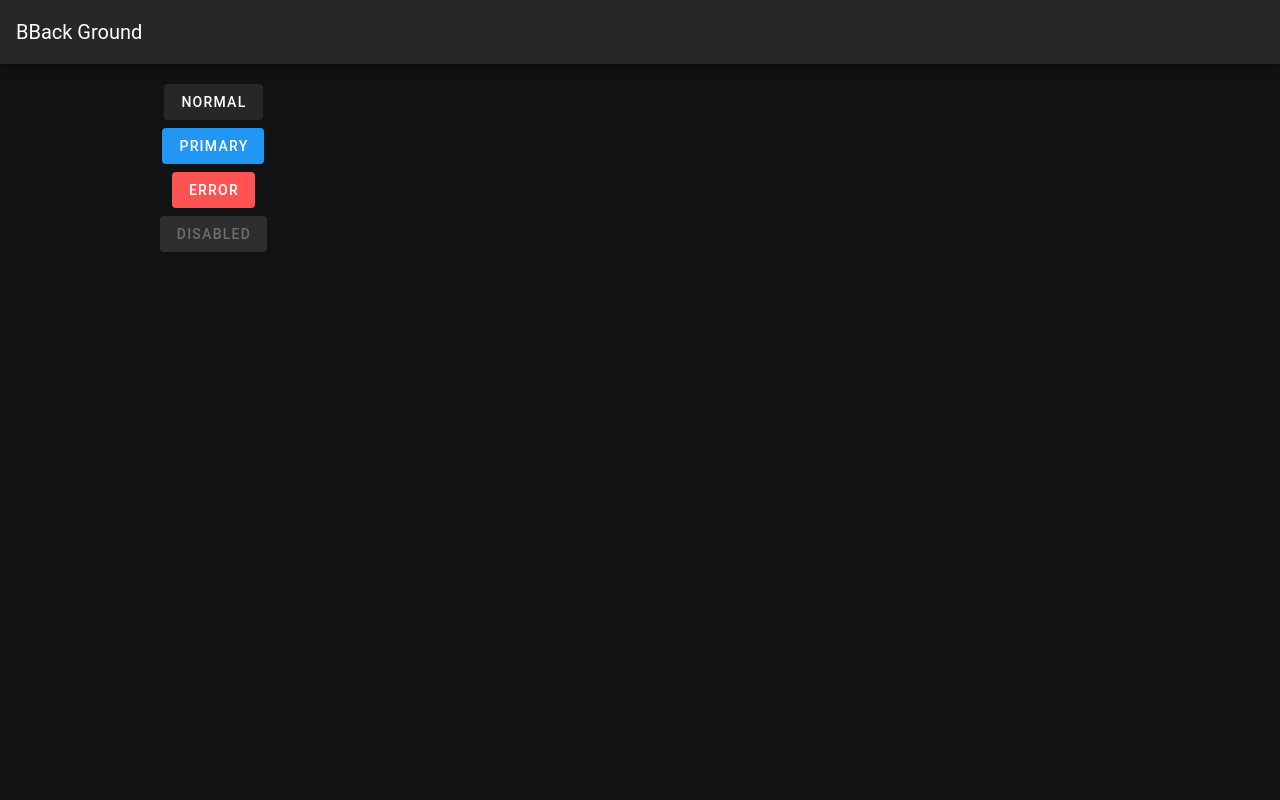
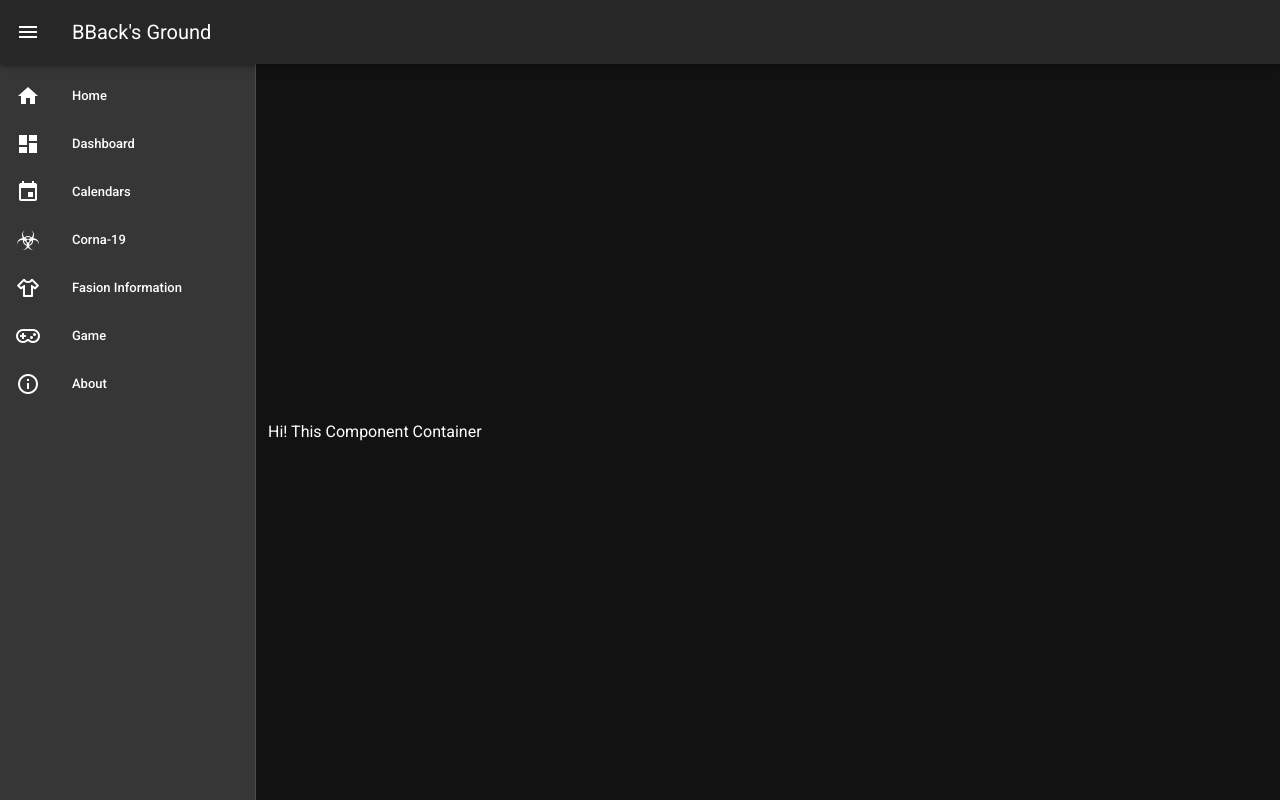
Before and after one commit to BBackJK/TP_BG, a Vue app in the folder front/: page / in a window 1280 px wide. Built offline with nearby package versions, Linux system fonts and the light colour scheme.

Commit message:
[FRONT] Add Header Component

```diff
--- a/front/public/index.html
+++ b/front/public/index.html
@@ -6,4 +6,12 @@
   <body>
     <div id="app"></div>
   </body>
+  <link
+    href="https://fonts.googleapis.com/css?family=Roboto:100,300,400,500,700,900"
+    rel="stylesheet"
+  />
+  <link
+    href="https://cdn.jsdelivr.net/npm/@mdi/font@4.x/css/materialdesignicons.min.css"
+    rel="stylesheet"
+  />
 </html>
--- a/front/src/App.vue
+++ b/front/src/App.vue
@@ -1,33 +1,24 @@
 <template>
   <v-app id="app">
-    <v-app-bar app clipped-left>
-      <v-toolbar-title>BBack Ground</v-toolbar-title>
-    </v-app-bar>
+    <header-component />
     <v-content>
-      <v-col class="text-center" cols="12" sm="4">
-        <div class="my-2">
-          <v-btn depressed>Normal</v-btn>
-        </div>
-        <div class="my-2">
-          <v-btn depressed color="primary">Primary</v-btn>
-        </div>
-        <div class="my-2">
-          <v-btn depressed color="error">Error</v-btn>
-        </div>
-        <div class="my-2">
-          <v-btn depressed disabled>Disabled</v-btn>
-        </div>
-      </v-col>
+      <v-container class="fill-height" fluid>
+        Hi! This Component Container
+      </v-container>
     </v-content>
   </v-app>
 </template>
 
 <script>
+import { Layout } from './components';
+
+const { HeaderComponent } = Layout;
+
 export default {
   name: 'App',
-  data: () => ({
-    drawer: null
-  }),
+  components: {
+    HeaderComponent
+  },
   created() {
     this.$vuetify.theme.dark = true;
   }
--- a/front/src/components/index.js
+++ b/front/src/components/index.js
@@ -1,3 +1,6 @@
 /**
  * This Folder is component set folder.
  */
+import Layout from './layout';
+
+export { Layout };
--- /dev/null
+++ b/front/src/components/layout/HeaderComponent.vue
@@ -0,0 +1,34 @@
+<template>
+  <div>
+    <v-navigation-drawer v-model="drawer" app clipped>
+      <nav-list-component />
+    </v-navigation-drawer>
+    <v-app-bar app clipped-left>
+      <v-app-bar-nav-icon @click.stop="onClickNav" />
+      <v-toolbar-title>BBack's Ground</v-toolbar-title>
+    </v-app-bar>
+  </div>
+</template>
+
+<script>
+import NavListComponent from './NavListComponent';
+
+export default {
+  name: 'Header',
+  components: {
+    NavListComponent
+  },
+  data() {
+    return {
+      drawer: null
+    };
+  },
+  methods: {
+    onClickNav() {
+      this.drawer = !this.drawer;
+    }
+  }
+};
+</script>
+
+<style scoped></style>
--- /dev/null
+++ b/front/src/components/layout/NavListComponent.vue
@@ -0,0 +1,66 @@
+<template>
+  <v-list dense>
+    <v-list-item link>
+      <v-list-item-action>
+        <v-icon>mdi-home</v-icon>
+      </v-list-item-action>
+      <v-list-item-content>
+        <v-list-item-title>Home</v-list-item-title>
+      </v-list-item-content>
+    </v-list-item>
+    <v-list-item link>
+      <v-list-item-action>
+        <v-icon>mdi-view-dashboard</v-icon>
+      </v-list-item-action>
+      <v-list-item-content>
+        <v-list-item-title>Dashboard</v-list-item-title>
+      </v-list-item-content>
+    </v-list-item>
+    <v-list-item link>
+      <v-list-item-action>
+        <v-icon>mdi-calendar</v-icon>
+      </v-list-item-action>
+      <v-list-item-content>
+        <v-list-item-title>Calendars</v-list-item-title>
+      </v-list-item-content>
+    </v-list-item>
+    <v-list-item link>
+      <v-list-item-action>
+        <v-icon>mdi-biohazard</v-icon>
+      </v-list-item-action>
+      <v-list-item-content>
+        <v-list-item-title>Corna-19</v-list-item-title>
+      </v-list-item-content>
+    </v-list-item>
+    <v-list-item link>
+      <v-list-item-action>
+        <v-icon>mdi-tshirt-crew-outline</v-icon>
+      </v-list-item-action>
+      <v-list-item-content>
+        <v-list-item-title>Fasion Information</v-list-item-title>
+      </v-list-item-content>
+    </v-list-item>
+    <v-list-item link>
+      <v-list-item-action>
+        <v-icon>mdi-gamepad-variant-outline</v-icon>
+      </v-list-item-action>
+      <v-list-item-content>
+        <v-list-item-title>Game</v-list-item-title>
+      </v-list-item-content>
+    </v-list-item>
+    <v-list-item link>
+      <v-list-item-action>
+        <v-icon>mdi-information-outline</v-icon>
+      </v-list-item-action>
+      <v-list-item-content>
+        <v-list-item-title>About</v-list-item-title>
+      </v-list-item-content>
+    </v-list-item>
+  </v-list>
+</template>
+
+<script>
+export default {
+  name: 'NavList'
+};
+</script>
--- /dev/null
+++ b/front/src/components/layout/index.js
@@ -0,0 +1,4 @@
+import HeaderComponent from './HeaderComponent';
+import NavListComponent from './NavListComponent';
+
+export default { HeaderComponent, NavListComponent };
```
